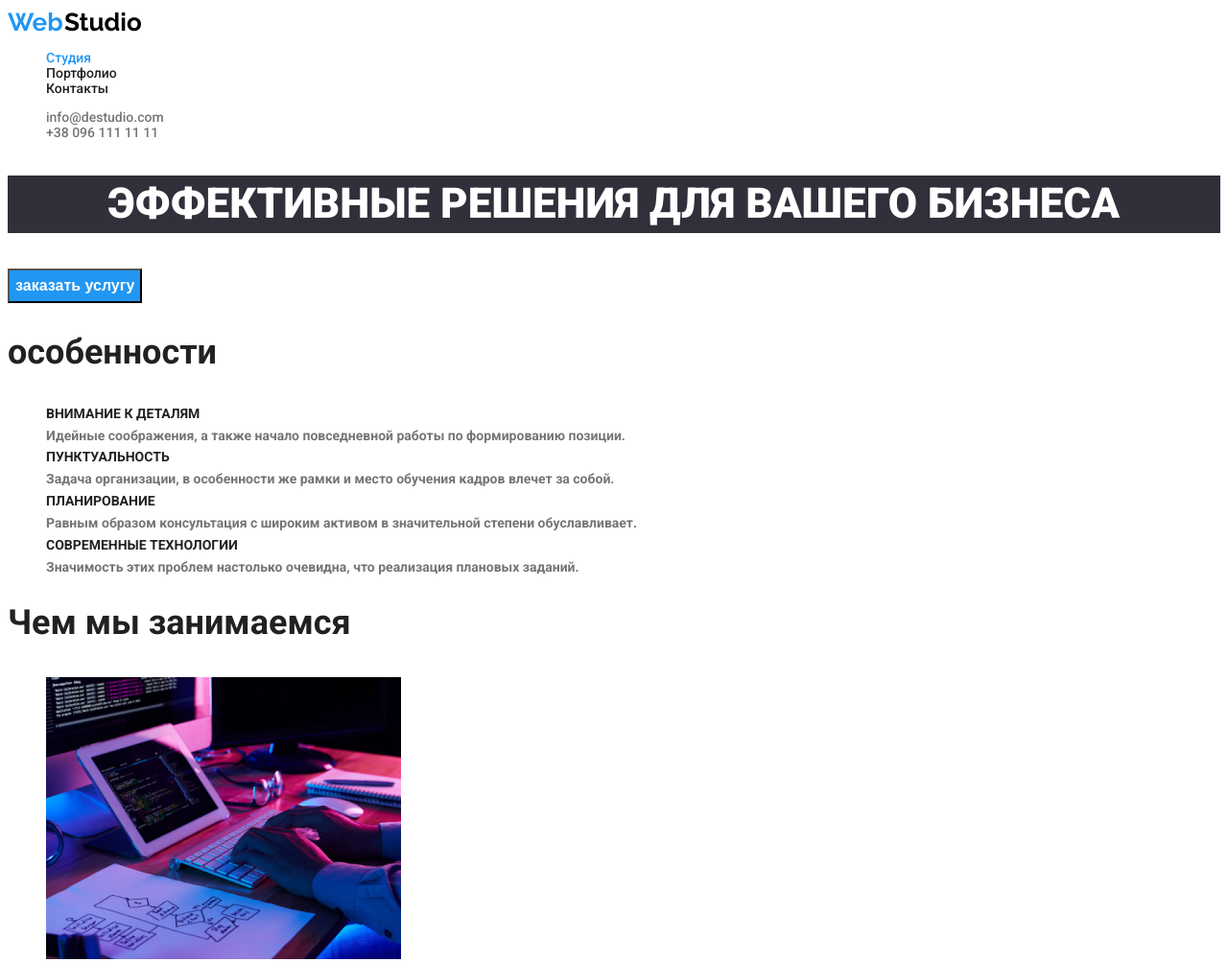
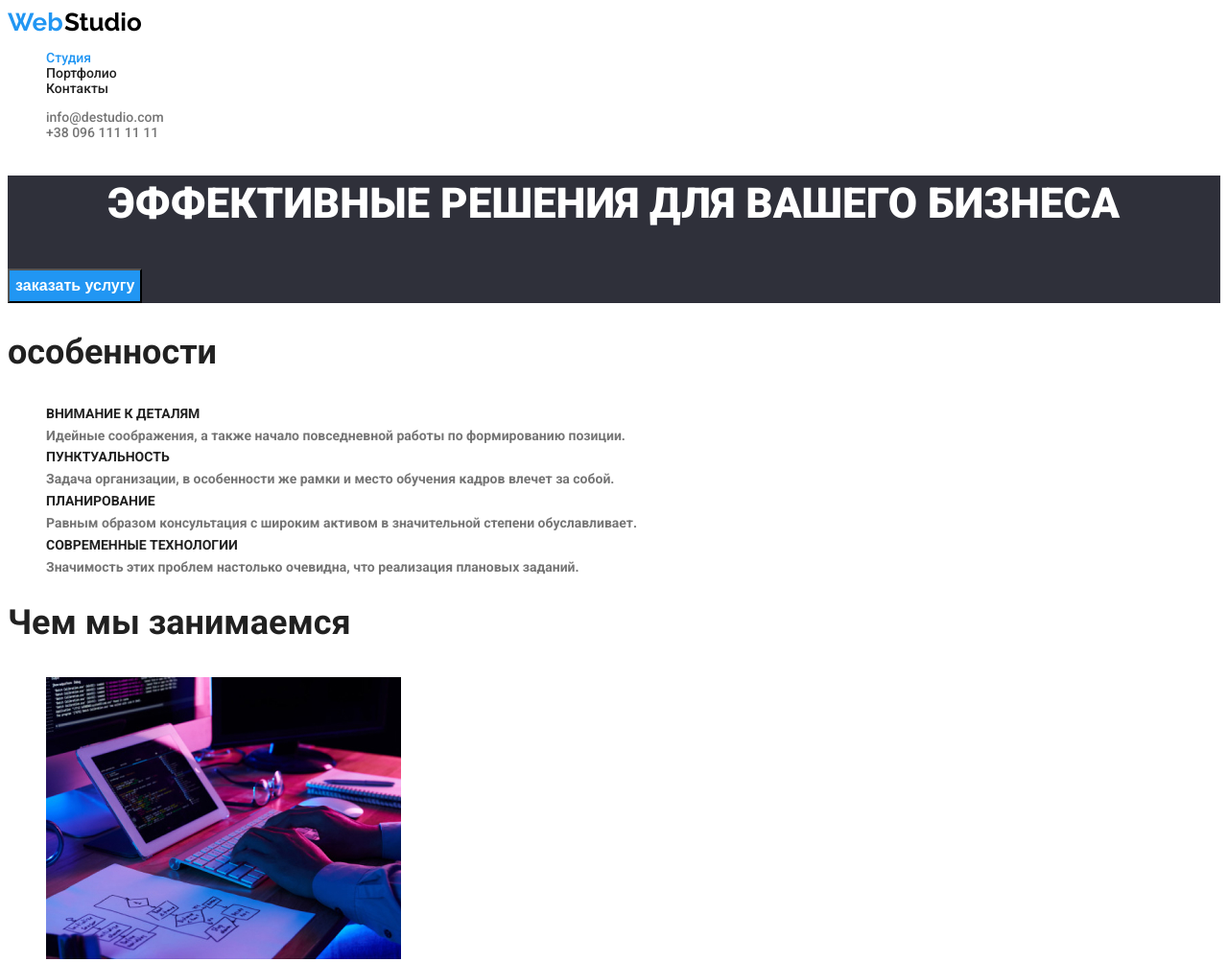
Before and after one commit to Shundrik/goit-markup-hw-02, a plain HTML site: page index.html in a window 1280 px wide. Shown: the top 1003 px of the page at 96% size. Drawn offline with Linux system fonts and the light colour scheme.

Commit message:
исправленное дз2
+фон на герое

```diff
--- a/css/styles.css
+++ b/css/styles.css
@@ -93,8 +93,12 @@ li {
 }
 
 /* Герой */
+.hero{
+    background-color: var(--secondary-bg-color);
+
+}
 .hero-title {
-  background-color: var(--secondary-bg-color);
+
   color: #ffffff;
 
   font-weight: 900;
```
